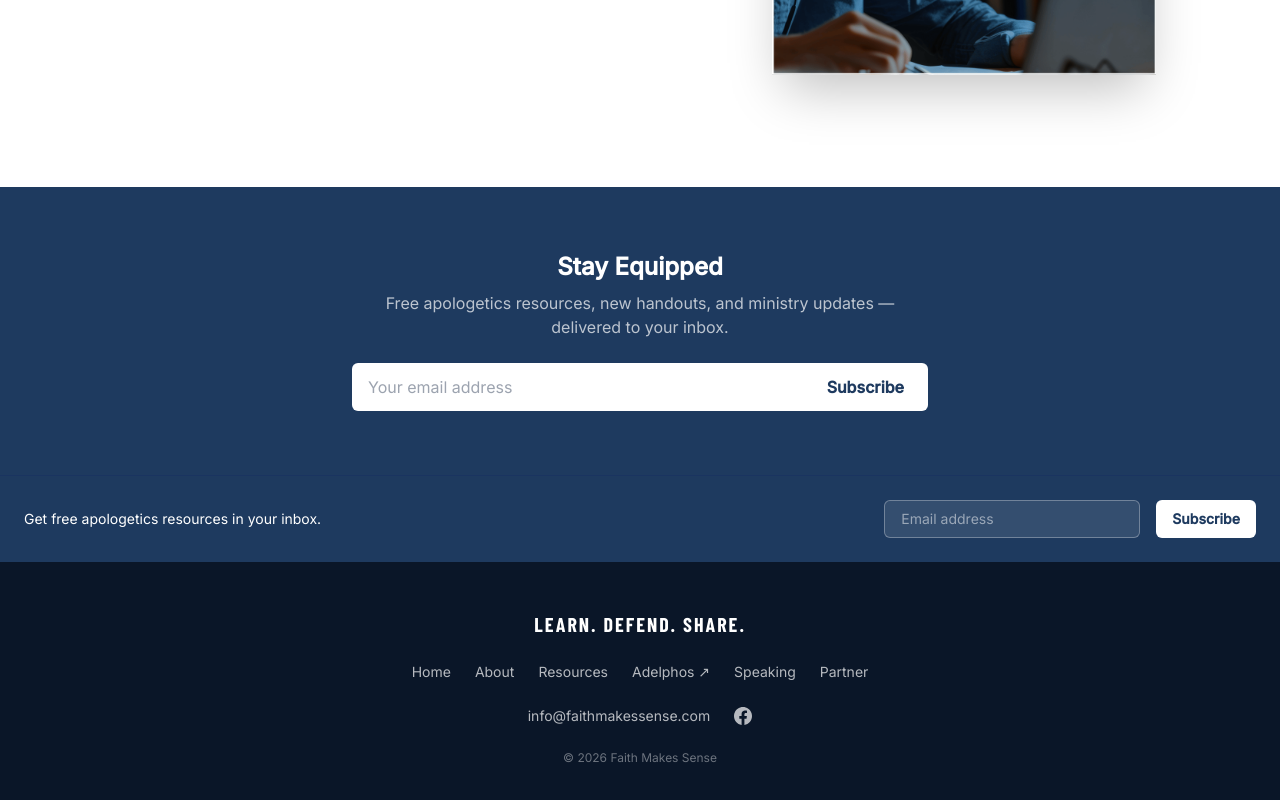
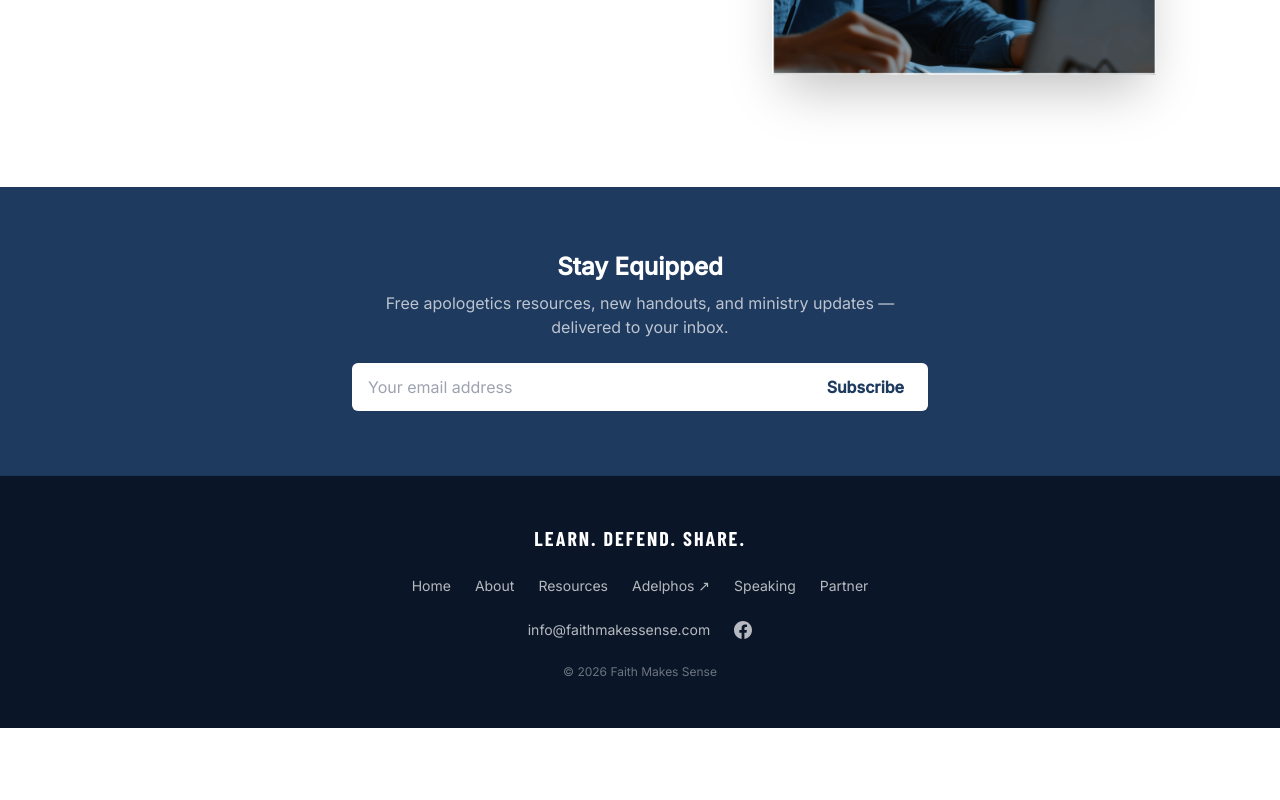
Before and after one commit to byomes/fms, a Next.js app: page / in a window 1280 px wide. Shown: the part 1829-2629 px from the top of the page. After the commit the page ends 2557 px from the top, so only its background shows below. Built offline with nearby package versions, Linux system fonts and the light colour scheme.

Commit message:
fix: remove email signup strip from footer; Footer is now a server component

```diff
--- a/src/components/Footer.tsx
+++ b/src/components/Footer.tsx
@@ -1,7 +1,4 @@
-'use client'
-
 import Link from 'next/link'
-import { useState } from 'react'
 
 const navLinks = [
   { href: '/', label: 'Home' },
@@ -12,65 +9,9 @@ const navLinks = [
   { href: '/partner', label: 'Partner' },
 ]
 
-function FooterSignup() {
-  const [email, setEmail] = useState('')
-  const [status, setStatus] = useState<'idle' | 'loading' | 'success' | 'error'>('idle')
-
-  async function handleSubmit(e: React.FormEvent) {
-    e.preventDefault()
-    setStatus('loading')
-    try {
-      const res = await fetch('https://watson.tail0243ff.ts.net/api/kit/subscribe', {
-        method: 'POST',
-        headers: { 'Content-Type': 'application/json' },
-        body: JSON.stringify({ email, tag: 'fms' }),
-      })
-      if (!res.ok) throw new Error()
-      setStatus('success')
-    } catch {
-      setStatus('error')
-    }
-  }
-
-  return (
-    <div className="bg-[#1e3a5f] py-6 px-6">
-      <div className="max-w-7xl mx-auto">
-        {status === 'success' ? (
-          <p className="text-white text-sm text-center">✓ You&apos;re subscribed.</p>
-        ) : (
-          <div className="flex flex-col sm:flex-row sm:items-center sm:justify-between gap-4">
-            <p className="text-white text-sm">Get free apologetics resources in your inbox.</p>
-            <form onSubmit={handleSubmit} className="flex flex-col sm:flex-row gap-2 w-full sm:w-auto">
-              <input
-                type="email"
-                value={email}
-                onChange={e => setEmail(e.target.value)}
-                placeholder="Email address"
-                required
-                className="bg-white/10 border border-white/30 text-white placeholder-white/50 px-4 py-2 rounded-md text-sm focus:outline-none focus:ring-1 focus:ring-white w-full sm:w-64"
-              />
-              <button
-                type="submit"
-                disabled={status === 'loading'}
-                className="bg-white text-[#1e3a5f] font-semibold px-4 py-2 rounded-md text-sm hover:bg-blue-50 sm:ml-2 disabled:opacity-60"
-              >
-                {status === 'loading' ? 'Subscribing…' : 'Subscribe'}
-              </button>
-            </form>
-          </div>
-        )}
-        {status === 'error' && (
-          <p className="text-white/70 text-xs mt-2">Something went wrong.</p>
-        )}
-      </div>
-    </div>
-  )
-}
-
 export default function Footer() {
   return (
     <footer className="bg-blue-950 border-t border-blue-800">
-      <FooterSignup />
       <div className="max-w-7xl mx-auto px-6 lg:px-8 py-12">
         <div className="flex flex-col items-center gap-6">
           <p className="font-display text-xl uppercase tracking-widest text-white">
```
